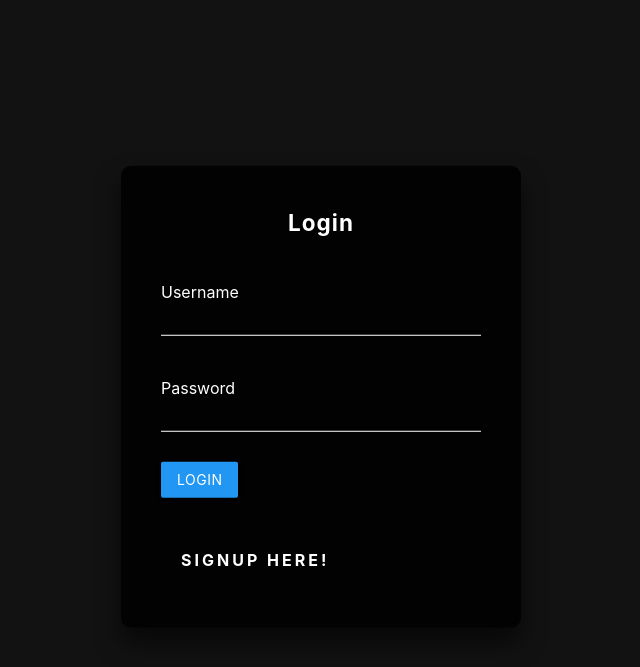
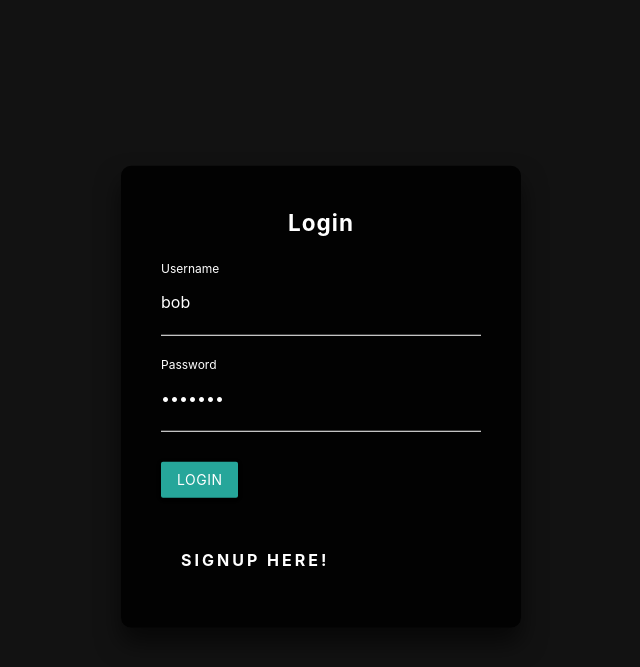
Before and after one commit to localhusks/ShapeShift-Studio, a Flask app: page / in a window 1280 px wide. Shown: the top 667 px of the page, without its empty margins (319-959 px from the left). Run offline with Flask 3, Linux system fonts and the light colour scheme.

Commit message:
Fixed Login and SignUp pages

```diff
--- a/App/templates/login.html
+++ b/App/templates/login.html
@@ -195,18 +195,18 @@
 
 <div class="login-box">
     <p>Login</p>
-    <form  method="POST" action="/login">
+    <form method="POST" action="/login">
         <div class="user-box">
-            <input required="" name="" type="text">
+            <input value="bob" name="username" type="text" class="validate" required>
             <label>Username</label>
         </div>
         <div class="user-box">
-            <input required="" name="" type="password">
+            <input value="bobpass" name="password" type="password" class="validate" required>
             <label>Password</label>
         </div>
         <div>
             <div>
-                <input type="submit" class="blue text-white btn" value="Login">
+                <button type="submit" class="btn waves-effect waves-light">Login</button>
             </div>
             <div>
                 <a href="/signup" class="a2">signup Here!</a>
--- a/App/templates/signup.html
+++ b/App/templates/signup.html
@@ -197,16 +197,16 @@
         <p>Login</p>
         <form  method="POST" action="/signup">
             <div class="user-box">
-                <input required="" name="" type="text">
+                <input value="bob" name="username" type="text" class="validate" required>
                 <label>Username</label>
             </div>
             <div class="user-box">
-                <input required="" name="" type="password">
+                <input value="bobpass" name="password" type="password" class="validate" required>
                 <label>Password</label>
             </div>
             <div>
                 <div>
-                    <input type="submit" class="blue text-white btn" value="Sign up">
+                    <button type="submit" class="btn waves-effect waves-light">Sign Up</button>
                 </div>
                 <div>
                     <a href="/login" class="a2">Login Here!</a>
```
